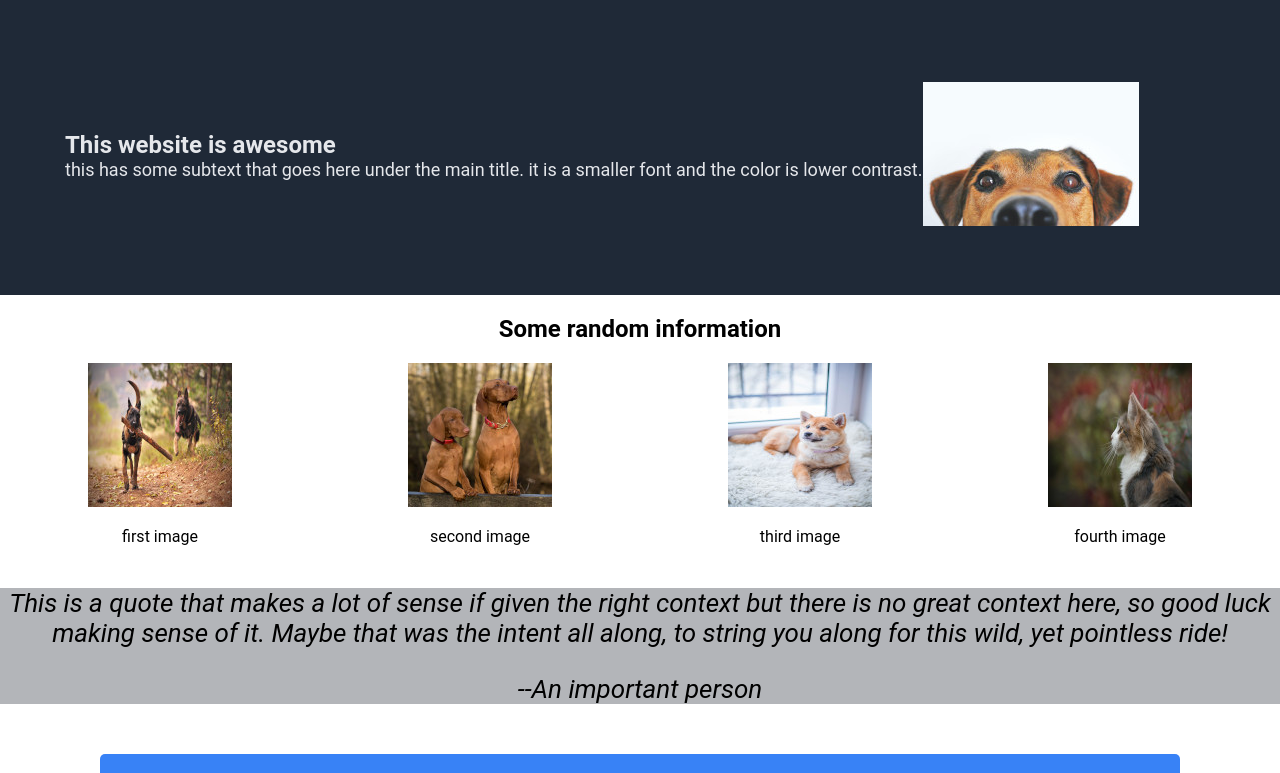
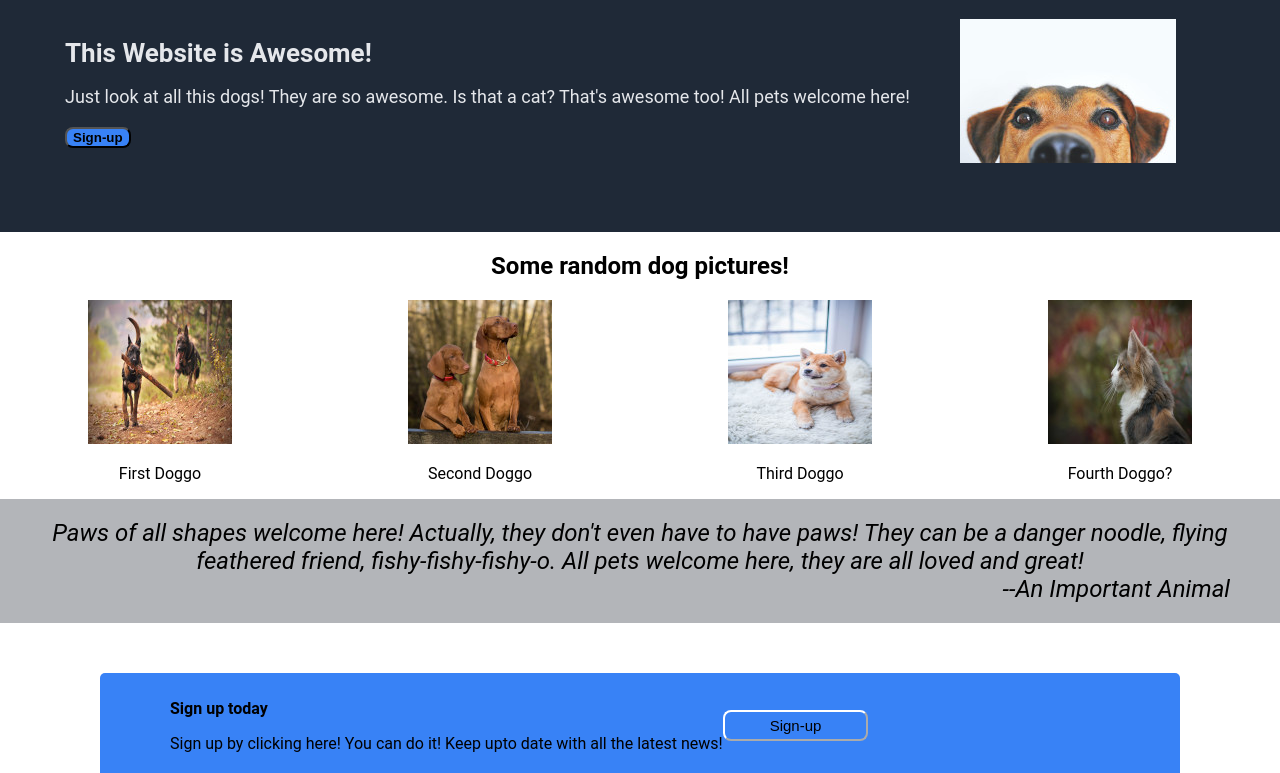
Before and after one commit to josh-cayuse/odin-landing-page, a plain HTML site: page index.html in a window 1280 px wide. Shown: the part 125-898 px from the top of the page. Drawn offline with Linux system fonts and the light colour scheme.

Commit message:
changed html text, minor css changes

```diff
--- a/index.html
+++ b/index.html
@@ -11,7 +11,7 @@
 <body>
     <nav class="header">
         <div class="logo">
-            <h1>Header logo</h1>
+            <h1>Pet Paradise</h1>
         </div>
         <div class="links">
             <div><a herf="#link-one">About</a></div>
@@ -22,9 +22,11 @@
 
     <div class="hero">
         <div class="hero-text">
-            <div class="hero-title">This website is awesome</div>
-            <div class="hero-para">this has some subtext that goes here under the main title. it is a smaller font and
-            the color is lower contrast.</div>
+            <div class="hero-title">This Website is Awesome!</div>
+            <div class="hero-para"><p>Just look at all this dogs! They are so awesome.
+                Is that a cat? That's awesome too! All pets welcome here!</p>
+                <button type="button">Sign-up</button>
+            </div>
         </div>
 
         <div class=hero-image>
@@ -33,40 +35,41 @@
     </div>
 
     <div class="information">
-        <h2>Some random information</h2>
+        <h2>Some random dog pictures!</h2>
 
         <div class="info-pieces">
 
             <div class="images">
                 <img src="images/image1.jpg">
-                <p>first image</p>
+                <p>First Doggo</p>
             </div>
 
             <div class="images">
                 <img src="images/image2.jpg">
-                <p>second image</p>
+                <p>Second Doggo</p>
             </div>
 
             <div class="images">
                 <img src="images/image3.jpg">
-                <p>third image</p>
+                <p>Third Doggo</p>
             </div>
 
             <div class="images">
                 <img src="images/cat.jpg">
-                <p>fourth image</p>
+                <p>Fourth Doggo?</p>
             </div>
 
         </div>
     </div>
 
     <div class="quote">
-        <p><i>This is a quote that makes a lot of sense if given the right context
-            but there is no great context here, so good luck making sense of it. Maybe
-            that was the intent all along, to string you along for this wild, yet pointless
-            ride!
-        </i></p>
-        <p class="author">--An important person</p>
+        <div class="word">Paws of all shapes welcome here! Actually, they don't even have to have paws!
+            They can be a danger noodle, flying feathered friend, fishy-fishy-fishy-o. All
+            pets welcome here, they are all loved and great!
+        </div>
+        <div class="author">
+            --An Important Animal
+        </div>
     </div>
 
     <div class="signup">
--- a/style.css
+++ b/style.css
@@ -13,11 +13,11 @@ body {
     color: #e5e7eb;
     align-items: center;
     justify-content: space-between;
-    padding: 20px 50px 20px 50px;
+    padding: 0px 50px 20px 50px;
 }
 
 .logo{
-    font-size: 24px;
+    font-size: 14px;
 }
 
 .links{
@@ -42,12 +42,23 @@ body {
 }
 
 .hero-title{
-    font-size: 24px;
+    font-size: 26px;
     font-weight: bold;
 }
 
 .hero-para{
     font-size: 18px;
+}
+
+.hero button{
+    background-color: #3882f6;
+    text-align: center;
+    border-radius: 8px;
+    font-weight: bold;
+}
+
+.hero-image{
+    padding: 0px 0px 0px 50px;
 }
 
 
@@ -67,9 +78,14 @@ body {
 
 .quote{
     background-color: #b3b5b9;
-    font-size: 26px;
+    font-size: 24px;
     font-style: italic;
     text-align: center;
+    padding: 20px 50px 20px 50px;
+}
+
+.author{
+    text-align: right;
 }
 
 /* signup */
```
